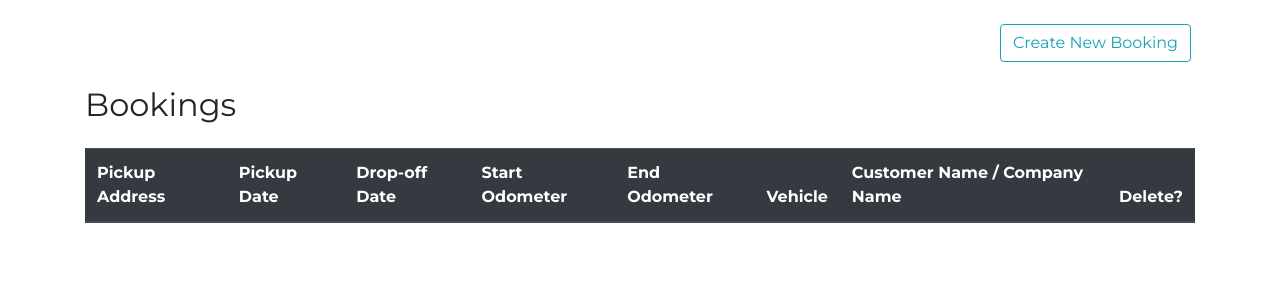
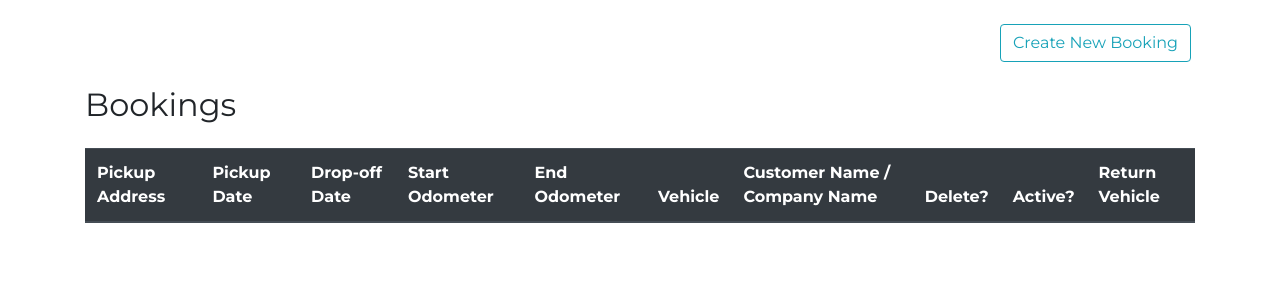
Before and after one commit to tin2294/wow_project, a Django app: page /bookings/ in a window 1280 px wide. Shown: the part 56-356 px from the top of the page. Run offline with Django 4.2, Linux system fonts and the light colour scheme; the visitor is signed in with stand-in values (Sample User, id 1); data that the repository does not hold is empty; some libraries are stand-ins or nearby versions.

Commit message:
add return vehicle and save

```diff
--- a/wow/models.py
+++ b/wow/models.py
@@ -104,7 +104,7 @@ class RentalService(models.Model):
         # based on start and end odometer
         if not self.is_active:
             Invoice.objects.create(service=self, invoice_date=datetime.now())
-
+        return super().save(*args, **kwargs)
 
 class Invoice(models.Model):
     service = models.ForeignKey(RentalService, on_delete=models.SET_NULL, null=True, blank=True)
--- a/wow/templates/wow/bookings_emp.html
+++ b/wow/templates/wow/bookings_emp.html
@@ -21,6 +21,8 @@
                         <th>Customer Name / Company Name</th>
                         <th>Delete?</th>
                     {% endif %}
+                    <th>Active?</th>
+                    <th>Return Vehicle</th>
                 </tr>
             </thead>
             <tbody>
@@ -31,7 +33,7 @@
                     <td>{{ booking.dropoff_date }}</td>
                     <td>{{ booking.start_odometer }}</td>
                     <td>{{ booking.end_odometer }}</td>
-                    <td>{{ booking.vehicle__class_id__class_name }}: {{ booking.vehicle__make }} {{ booking.vehicle__model }}</td>
+                    <td>{{ booking.vehicle__vclass__class_name }}: {{ booking.vehicle__make }} {{ booking.vehicle__model }}</td>
                     {% if user.is_staff %}
                         <td>
                             {% if booking.customer__user__last_name %}
@@ -49,6 +51,23 @@
                             </form>
                         </td>
                     {% endif %}
+                <td>
+                    {% if booking.is_active %}
+                        <i class="fas fa-circle" style="color: green;"></i>
+                    {% else %}
+                        <i class="fas fa-circle" style="color: red;"></i>
+                    {% endif %}
+                </td>
+                <td>
+                    {% if booking.is_active %}
+                        <form action="{% url 'return_vehicle' booking.id %}" method="post">
+                            {% csrf_token %}
+                            <button type="submit" class="btn btn-outline-info btn-small" onclick="return confirm('Are you sure you want to return this vehicle?');">Return</button>
+                        </form>
+                    {% else %}
+                        <button class="btn btn-secondary btn-small" disabled>Return</button>
+                    {% endif %}
+                </td>
                 </tr>
                 {% endfor %}
             </tbody>
--- a/wow/urls.py
+++ b/wow/urls.py
@@ -26,5 +26,6 @@ urlpatterns = [
     # Template not complete
     path('delete_booking/<int:id>/', views.delete_rentalservice, name='delete_rentalservice'),
     # Template exists but is not complete
-    path('checkout', views.checkout, name='checkout')
+    path('checkout', views.checkout, name='checkout'),
+    path('return_vehicle/<int:id>/', views.return_vehicle, name='return_vehicle')
 ]
--- a/wow/views.py
+++ b/wow/views.py
@@ -128,7 +128,7 @@ def bookings_emp(request):
             'id', 'pickup_street', 'pickup_state', 'pickup_country', 'pickup_zipcode', 'pickup_date',
             'dropoff_date', 'start_odometer', 'end_odometer', 'vehicle__vclass__class_name', 'vehicle__make', 'vehicle__model',
             'customer__indivcust__license_no', 'customer__indivcust__insurance_co', 'customer__indivcust__insurance_policy_num',
-            'customer__user__first_name', 'customer__user__last_name'
+            'customer__user__first_name', 'customer__user__last_name', 'is_active'
         )
 
         bookings_query_corp = RentalService.objects.filter(customer__cust_type='C').select_related(
@@ -136,7 +136,7 @@ def bookings_emp(request):
         ).values(
             'id', 'pickup_street', 'pickup_state', 'pickup_country', 'pickup_zipcode', 'pickup_date',
             'dropoff_date', 'start_odometer', 'end_odometer', 'vehicle__vclass__class_name', 'vehicle__make', 'vehicle__model',
-            'customer__corpcust__company_name', 'customer__corpcust__company_number', 'customer__corpcust__emp_id'
+            'customer__corpcust__company_name', 'customer__corpcust__company_number', 'customer__corpcust__emp_id', 'is_active'
         )
     else:
         if hasattr(user, 'customer'):
@@ -150,7 +150,7 @@ def bookings_emp(request):
                     'vehicle__model',
                     'customer__indivcust__license_no', 'customer__indivcust__insurance_co',
                     'customer__indivcust__insurance_policy_num',
-                    'customer__user__first_name', 'customer__user__last_name'
+                    'customer__user__first_name', 'customer__user__last_name', 'is_active'
                 )
                 bookings_query_corp = []
             elif customer.cust_type == 'C':
@@ -161,7 +161,7 @@ def bookings_emp(request):
                     'dropoff_date', 'start_odometer', 'end_odometer', 'vehicle__vclass__class_name', 'vehicle__make',
                     'vehicle__model',
                     'customer__corpcust__company_name', 'customer__corpcust__company_number',
-                    'customer__corpcust__emp_id'
+                    'customer__corpcust__emp_id', 'is_active'
                 )
                 bookings_query_ind = []
 
@@ -283,3 +283,10 @@ def delete_rentalservice(request, id):
 @login_required
 def checkout(request):
     pass
+
+
+def return_vehicle(request, id):
+    service = RentalService.objects.get(id=id)
+    service.is_active = False
+    service.save()
+    return HttpResponseRedirect(reverse('bookings'))
```
Also changed, not shown: wow/templates/wow/vehicles.html (+4 -4 lines).
